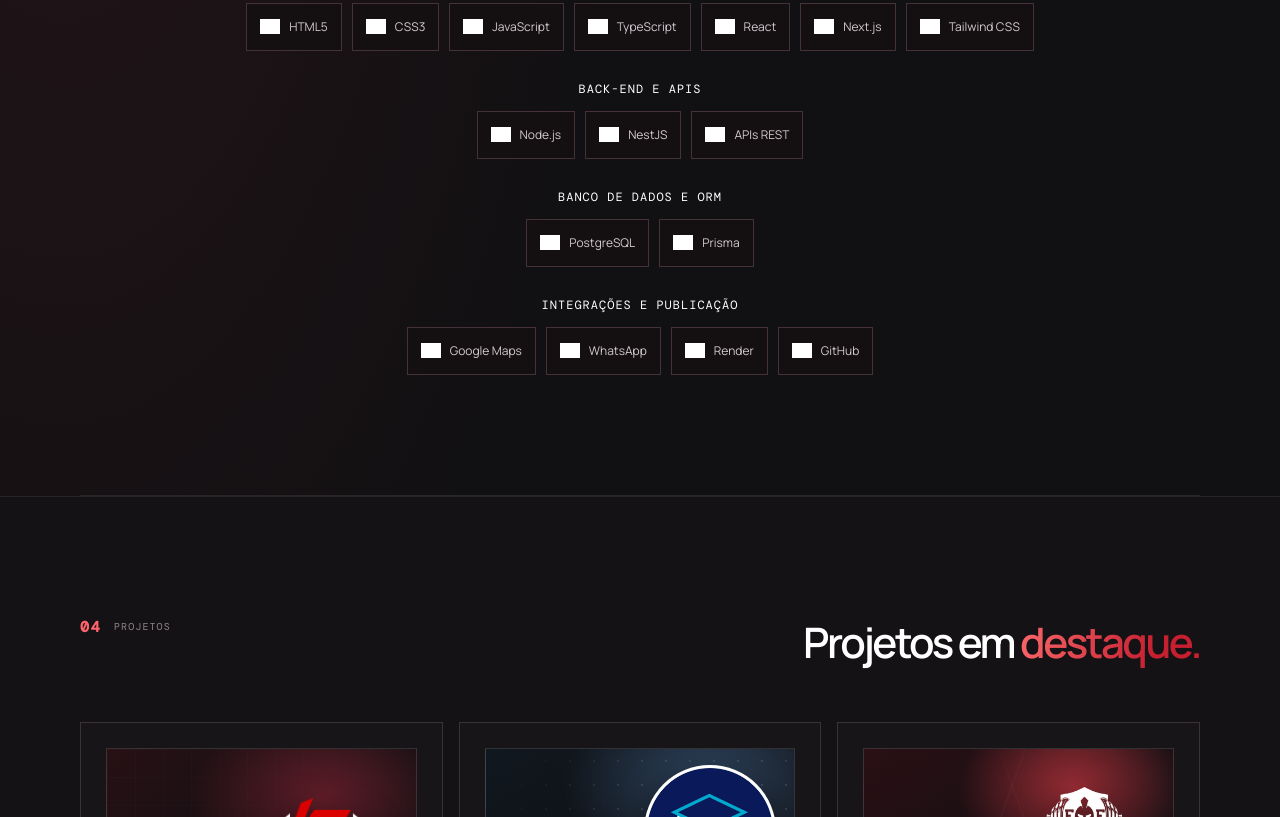
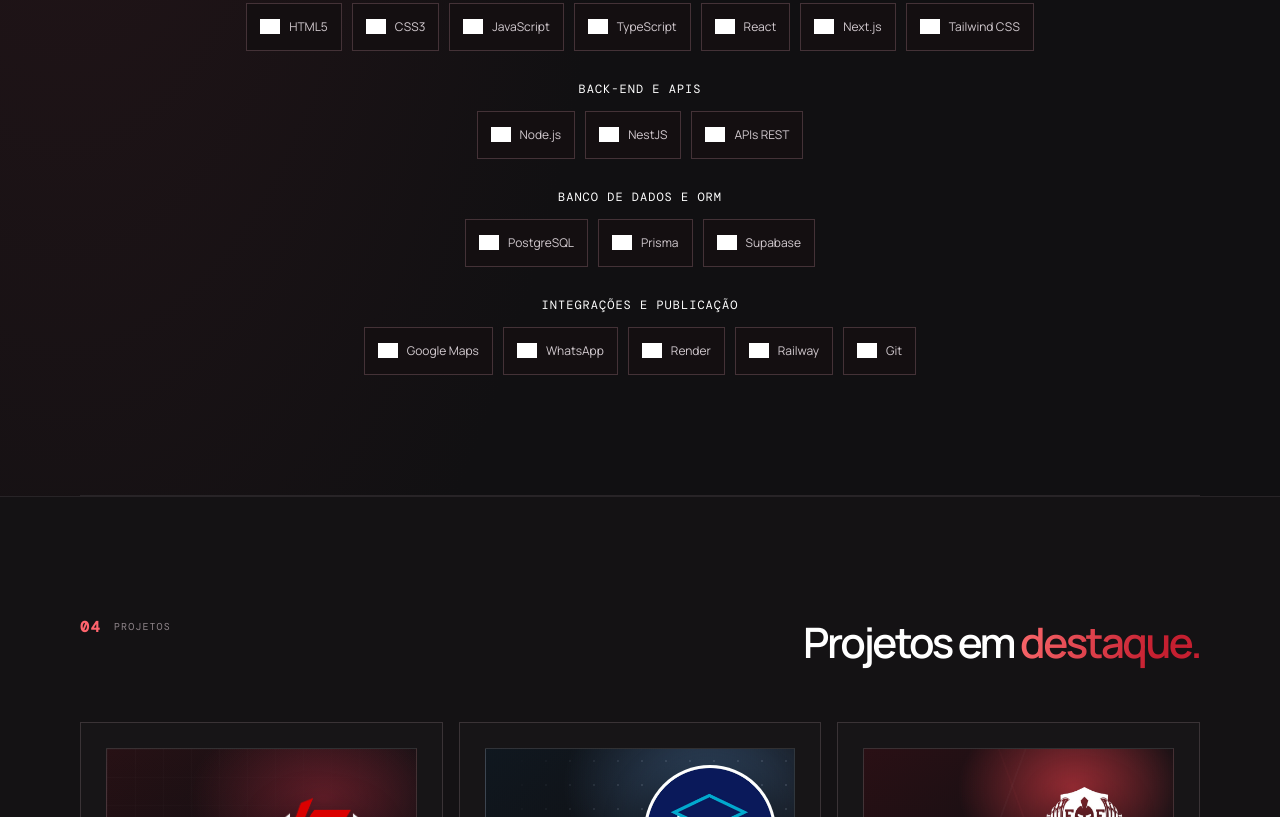
Before and after one commit to luiss1n/lszdev, a website: page index.html in a window 1280 px wide. Shown: the part 3112-3929 px from the top of the page. Drawn offline with nearby package versions, Linux system fonts and the light colour scheme; grey boxes are pictures that could not be loaded.

Commit message:
Animacao hover e icones novos.

```diff
--- a/index.html
+++ b/index.html
@@ -49,16 +49,16 @@
       <div class="section-label reveal"><span>03</span> FERRAMENTAS & PRÁTICA</div>
       <div class="stack-content reveal"><h2>Tecnologias por<br><span>etapa do projeto.</span></h2><p>Tecnologias presentes nos projetos do portfólio: da interface às integrações e publicação.</p>
         <div class="stack-group"><h3 class="stack-group-title">Front-end</h3><div class="stack-tags" aria-label="Tecnologias de front-end">
-          <span><img src="https://cdn.jsdelivr.net/npm/simple-icons@v15/icons/html5.svg" alt="" loading="lazy">HTML5</span><span><img src="https://cdn.jsdelivr.net/npm/simple-icons@v15/icons/css3.svg" alt="" loading="lazy">CSS3</span><span><img src="https://cdn.jsdelivr.net/npm/simple-icons@v15/icons/javascript.svg" alt="" loading="lazy">JavaScript</span><span><img src="https://cdn.jsdelivr.net/npm/simple-icons@v15/icons/typescript.svg" alt="" loading="lazy">TypeScript</span><span><img src="https://cdn.jsdelivr.net/npm/simple-icons@v15/icons/react.svg" alt="" loading="lazy">React</span><span><img src="https://cdn.jsdelivr.net/npm/simple-icons@v15/icons/nextdotjs.svg" alt="" loading="lazy">Next.js</span><span><img src="https://cdn.jsdelivr.net/npm/simple-icons@v15/icons/tailwindcss.svg" alt="" loading="lazy">Tailwind CSS</span>
+          <span><img src="https://cdn.jsdelivr.net/npm/simple-icons@v15/icons/html5.svg" alt="" loading="lazy">HTML5</span><span><img src="https://cdn.jsdelivr.net/gh/devicons/devicon@latest/icons/css3/css3-original.svg" alt="" loading="lazy">CSS3</span><span><img src="https://cdn.jsdelivr.net/npm/simple-icons@v15/icons/javascript.svg" alt="" loading="lazy">JavaScript</span><span><img src="https://cdn.jsdelivr.net/npm/simple-icons@v15/icons/typescript.svg" alt="" loading="lazy">TypeScript</span><span><img src="https://cdn.jsdelivr.net/npm/simple-icons@v15/icons/react.svg" alt="" loading="lazy">React</span><span><img src="https://cdn.jsdelivr.net/npm/simple-icons@v15/icons/nextdotjs.svg" alt="" loading="lazy">Next.js</span><span><img src="https://cdn.jsdelivr.net/npm/simple-icons@v15/icons/tailwindcss.svg" alt="" loading="lazy">Tailwind CSS</span>
         </div></div>
         <div class="stack-group"><h3 class="stack-group-title">Back-end e APIs</h3><div class="stack-tags" aria-label="Tecnologias de back-end">
           <span><img src="https://cdn.jsdelivr.net/npm/simple-icons@v15/icons/nodedotjs.svg" alt="" loading="lazy">Node.js</span><span><img src="https://cdn.jsdelivr.net/npm/simple-icons@v15/icons/nestjs.svg" alt="" loading="lazy">NestJS</span><span><img src="https://cdn.jsdelivr.net/npm/simple-icons@v15/icons/openapiinitiative.svg" alt="" loading="lazy">APIs REST</span>
         </div></div>
         <div class="stack-group"><h3 class="stack-group-title">Banco de dados e ORM</h3><div class="stack-tags" aria-label="Banco de dados e ORM">
-          <span><img src="https://cdn.jsdelivr.net/npm/simple-icons@v15/icons/postgresql.svg" alt="" loading="lazy">PostgreSQL</span><span><img src="https://cdn.jsdelivr.net/npm/simple-icons@v15/icons/prisma.svg" alt="" loading="lazy">Prisma</span>
+          <span><img src="https://cdn.jsdelivr.net/npm/simple-icons@v15/icons/postgresql.svg" alt="" loading="lazy">PostgreSQL</span><span><img src="https://cdn.jsdelivr.net/npm/simple-icons@v15/icons/prisma.svg" alt="" loading="lazy">Prisma</span><span><img src="https://cdn.jsdelivr.net/npm/simple-icons@v15/icons/supabase.svg" alt="" loading="lazy">Supabase</span>
         </div></div>
         <div class="stack-group"><h3 class="stack-group-title">Integrações e publicação</h3><div class="stack-tags" aria-label="Integrações e publicação">
-          <span><img src="https://cdn.jsdelivr.net/npm/simple-icons@v15/icons/googlemaps.svg" alt="" loading="lazy">Google Maps</span><span><img src="https://cdn.jsdelivr.net/npm/simple-icons@v15/icons/whatsapp.svg" alt="" loading="lazy">WhatsApp</span><span><img src="https://cdn.jsdelivr.net/npm/simple-icons@v15/icons/render.svg" alt="" loading="lazy">Render</span><span><img src="https://cdn.jsdelivr.net/npm/simple-icons@v15/icons/github.svg" alt="" loading="lazy">GitHub</span>
+          <span><img src="https://cdn.jsdelivr.net/npm/simple-icons@v15/icons/googlemaps.svg" alt="" loading="lazy">Google Maps</span><span><img src="https://cdn.jsdelivr.net/npm/simple-icons@v15/icons/whatsapp.svg" alt="" loading="lazy">WhatsApp</span><span><img src="https://cdn.jsdelivr.net/npm/simple-icons@v15/icons/render.svg" alt="" loading="lazy">Render</span><span><img src="https://cdn.jsdelivr.net/npm/simple-icons@v15/icons/railway.svg" alt="" loading="lazy">Railway</span><span><img src="https://cdn.jsdelivr.net/npm/simple-icons@v15/icons/git.svg" alt="" loading="lazy">Git</span>
         </div></div>
       </div>
     </section>
--- a/styles.css
+++ b/styles.css
@@ -86,3 +86,8 @@ body{background-color:#0e0d0f;background-image:radial-gradient(ellipse at 78% 12
 .stack-tags span{min-height:48px;display:inline-flex;flex-direction:row;align-items:center;justify-content:center;gap:9px;padding:9px 13px;font:12px var(--sans);white-space:nowrap;}
 .stack-tags span img{width:20px;height:20px;flex:0 0 20px;}
 @media(max-width:767px){.stack-content h2{font-size:clamp(32px,9vw,42px);}.stack-tags{gap:8px;}.stack-tags span{min-height:44px;padding:8px 10px;font-size:12px;}.stack-tags span img{width:18px;height:18px;flex-basis:18px;}}
+
+.stack-tags span{transition:transform .22s ease,border-color .22s ease,background-color .22s ease,box-shadow .22s ease;}
+@media(hover:hover){.stack-tags span:hover{transform:translateY(-4px);border-color:#f0444c;background:#241519;box-shadow:0 8px 22px #f0444c25;}.stack-tags span:hover img{transform:scale(1.12);}}
+.stack-tags span img{transition:transform .22s ease;}
+@media(prefers-reduced-motion:reduce){.stack-tags span,.stack-tags span img{transition:none!important;}.stack-tags span:hover{transform:none;}.stack-tags span:hover img{transform:none;}}
```
